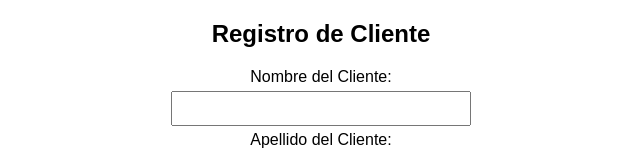
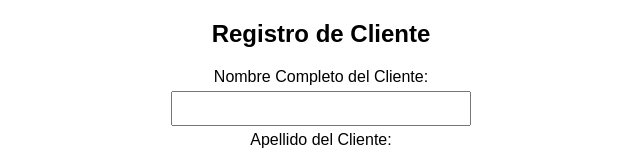
Before and after one commit to MiguelQuiton/Proyecto-sprint, a website: page public/index.html in a window 1280 px wide. Both pictures are taken after a click on the button "Cliente". Shown: the top 152 px of the page, without its empty margins (319-959 px from the left). Drawn offline with Linux system fonts and the light colour scheme.

Commit message:
commit cambio el nombre del cliente
paso de nombre del cliente a nombre completo del cliente

```diff
--- a/public/index.html
+++ b/public/index.html
@@ -19,7 +19,7 @@
   <div id="clienteView" class="hidden">
     <h2>Registro de Cliente</h2>
     <form id="formCliente">
-      <label for="nombreCliente">Nombre del Cliente:</label>
+      <label for="nombreCliente">Nombre Completo del Cliente:</label>
       <input type="text" id="nombreCliente" required>
 
       <label for="apellidoCliente">Apellido del Cliente:</label>
```
